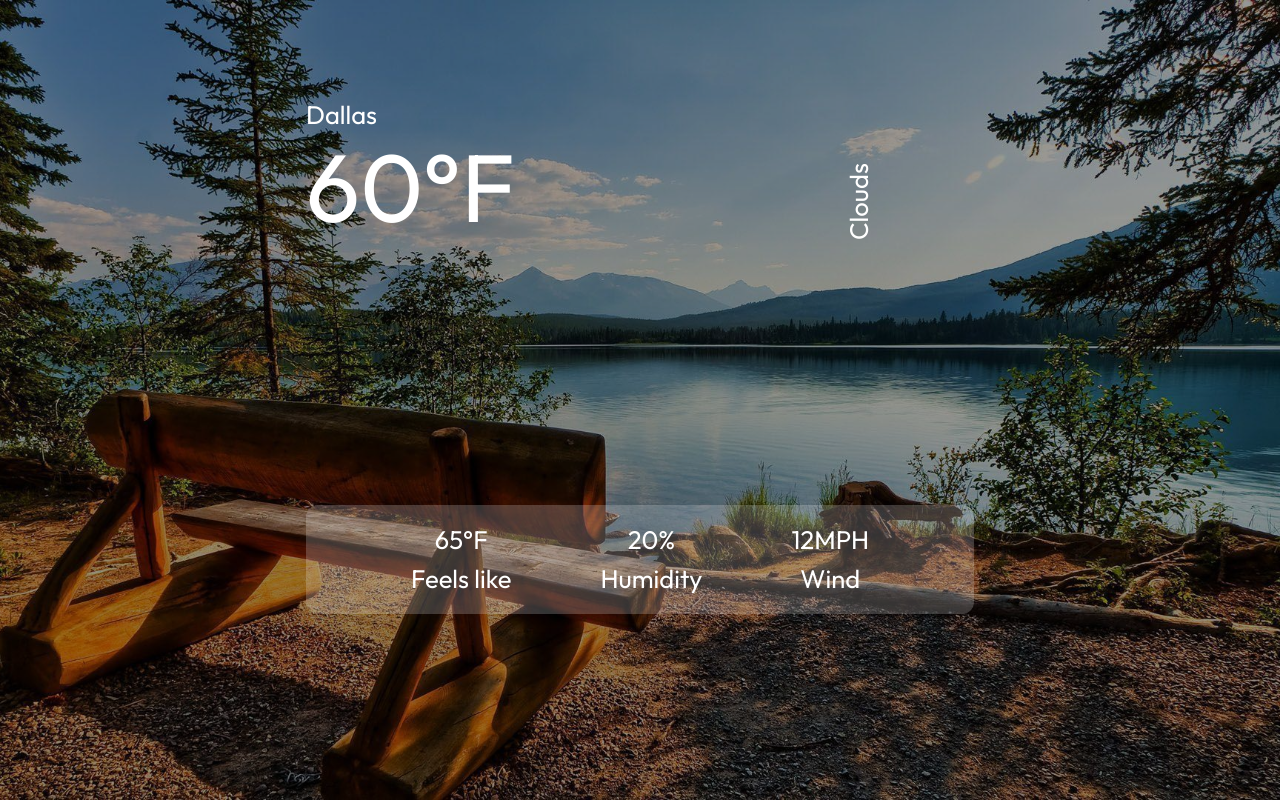
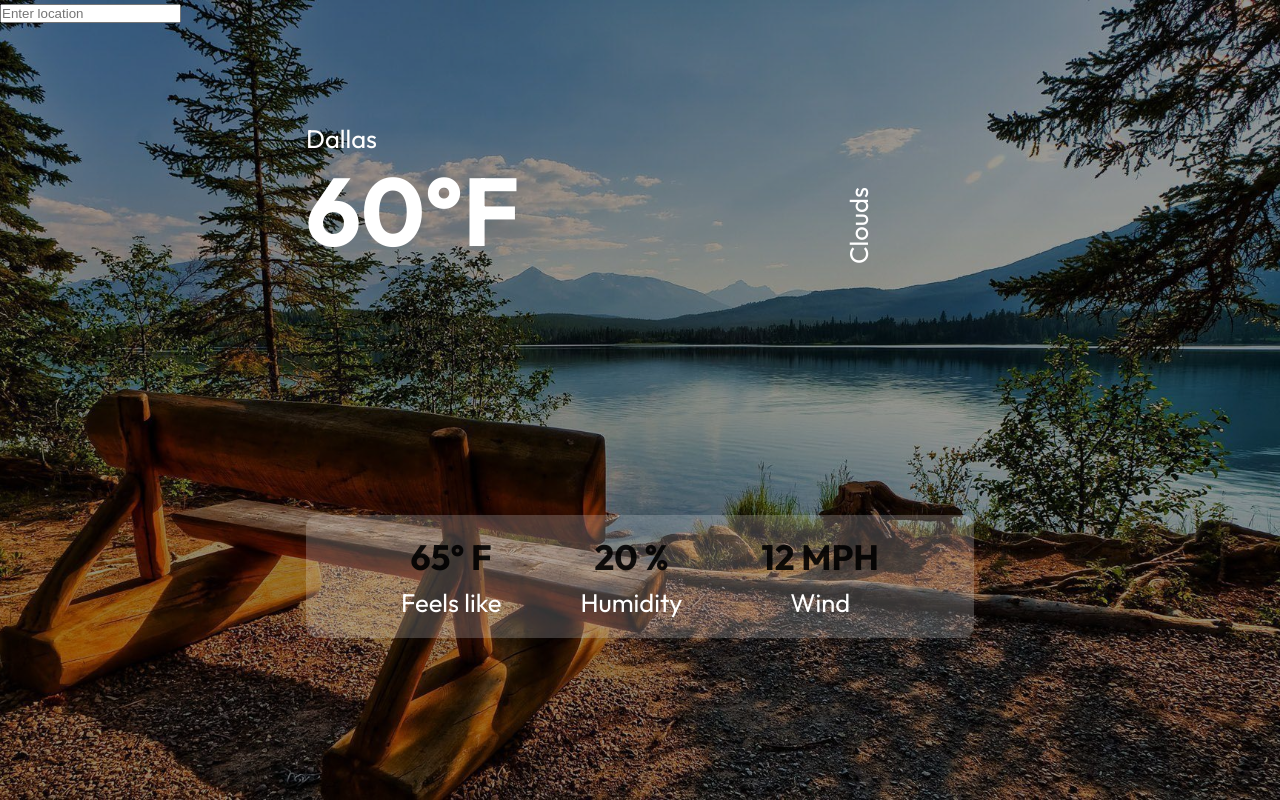
Before and after one commit to Mercaton/React-Weather-API, a React (Vite) app: page / in a window 1280 px wide. Built offline with nearby package versions, Linux system fonts and the light colour scheme.

Commit message:
adding the input section and starter api settings

```diff
--- a/src/App.jsx
+++ b/src/App.jsx
@@ -1,13 +1,30 @@
-import React, { useState } from 'react'
+import React, {useState} from 'react'
 import axios from "axios";
 
 
 function App() {
+    const [data, setData] = useState({})
+    const [location, setLocation] = useState('')
 
-    // const url = 'https://api.openweathermap.org/data/2.5/weather?q=dallas&appid=089a23e259f40f177b7c85e9782374db'
+    const url = 'https://api.openweathermap.org/data/2.5/weather?q=${location}&appid=089a23e259f40f177b7c85e9782374db'
 
+    const searchLocation = (event) => {
+        if (event.key === 'Enter') {
+            axios.get(url).then((response) => {
+                setData(response.data)
+                console.log(response.data)
+            })
+        }
+    }
     return (
         <div className="app">
+            <div className="search">
+                <input
+                    value={location}
+                    onChange={event => setLocation(event.target.value)}
+                    placeholder='Enter location'
+                    type="text"/>
+            </div>
             <div className="container">
                 <div className="top">
                     <div className="location">
@@ -22,15 +39,15 @@ function App() {
                 </div>
                 <div className="bottom">
                     <div className="feels">
-                  <p>65&deg;F</p>
+                        <p className="bold">65&deg; F</p>
                         <p>Feels like</p>
                     </div>
                     <div className="humidity">
-                  <p>20%</p>
+                        <p className="bold">20 %</p>
                         <p>Humidity</p>
                     </div>
                     <div className="wind">
-                  <p>12MPH</p>
+                        <p className="bold">12 MPH</p>
                         <p>Wind</p>
                     </div>
                 </div>
--- a/src/index.css
+++ b/src/index.css
@@ -1,4 +1,4 @@
-@import url('http://fonts.googleapis.com/css2?family=Outfit:wght@400&display=swap');
+@import url('http://fonts.googleapis.com/css2?family=Outfit:wght@200;400;600;700&display=swap');
 
 * {
   box-sizing: border-box;
@@ -82,6 +82,12 @@
   background-color: rgba(255, 255, 255, 0.2);
 }
 
+.bold {
+  font-weight: 700;
+  color: rgba(0,0,0,0.9);
+  font-size: 2.2rem;
+}
+
 p {
   font-size: 1.6rem;
 
```
Lines whose indentation alone changed are shown as unchanged.
